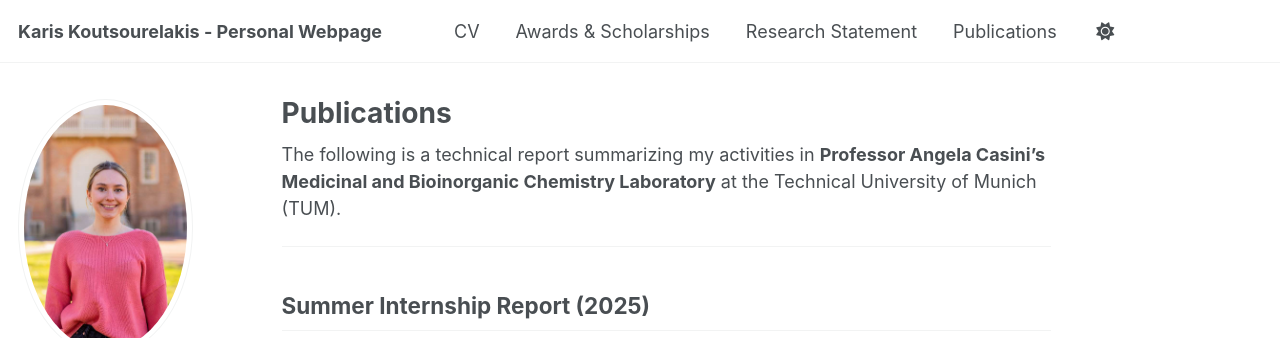
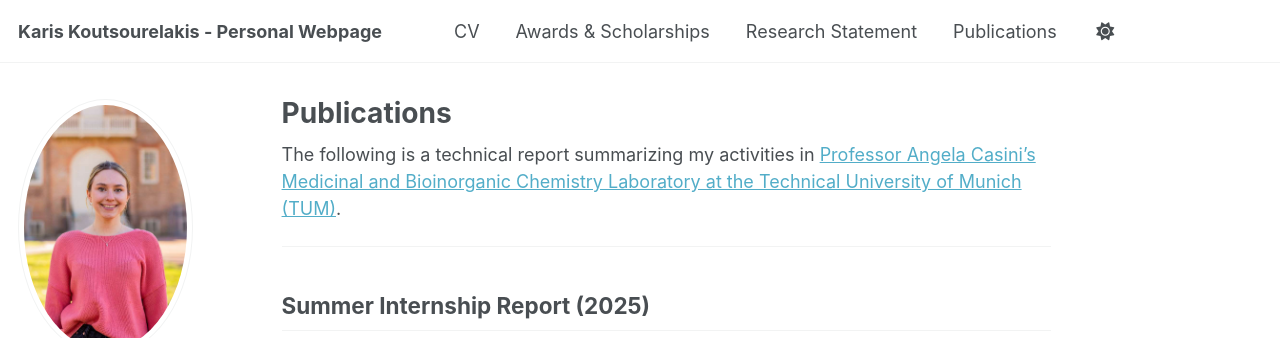
Before and after one commit to kkoutsourelakis/kkoutsourelakis.github.io, a Jekyll site: the page built from _pages/publications.md, in a window 1280 px wide and 900 px high, cut to the strip 0-338 px from the top of the window. Built offline with Jekyll 4.4.1, drawn with Linux system fonts in a browser that asks for light colours; a script that is not in the unit is left out; part of the change alters nothing that is shown.

```diff
--- a/_pages/publications.md
+++ b/_pages/publications.md
@@ -4,7 +4,7 @@ title: "Publications"
 permalink: /publications/
 ---
 
-The following is a technical report summarizing my activities in **Professor Angela Casini’s Medicinal and Bioinorganic Chemistry Laboratory** at the Technical University of Munich (TUM).
+The following is a technical report summarizing my activities in [Professor Angela Casini’s Medicinal and Bioinorganic Chemistry Laboratory at the Technical University of Munich (TUM)](https://www.ch.tum.de/en/casini-group/).
 
 ---
 
```
